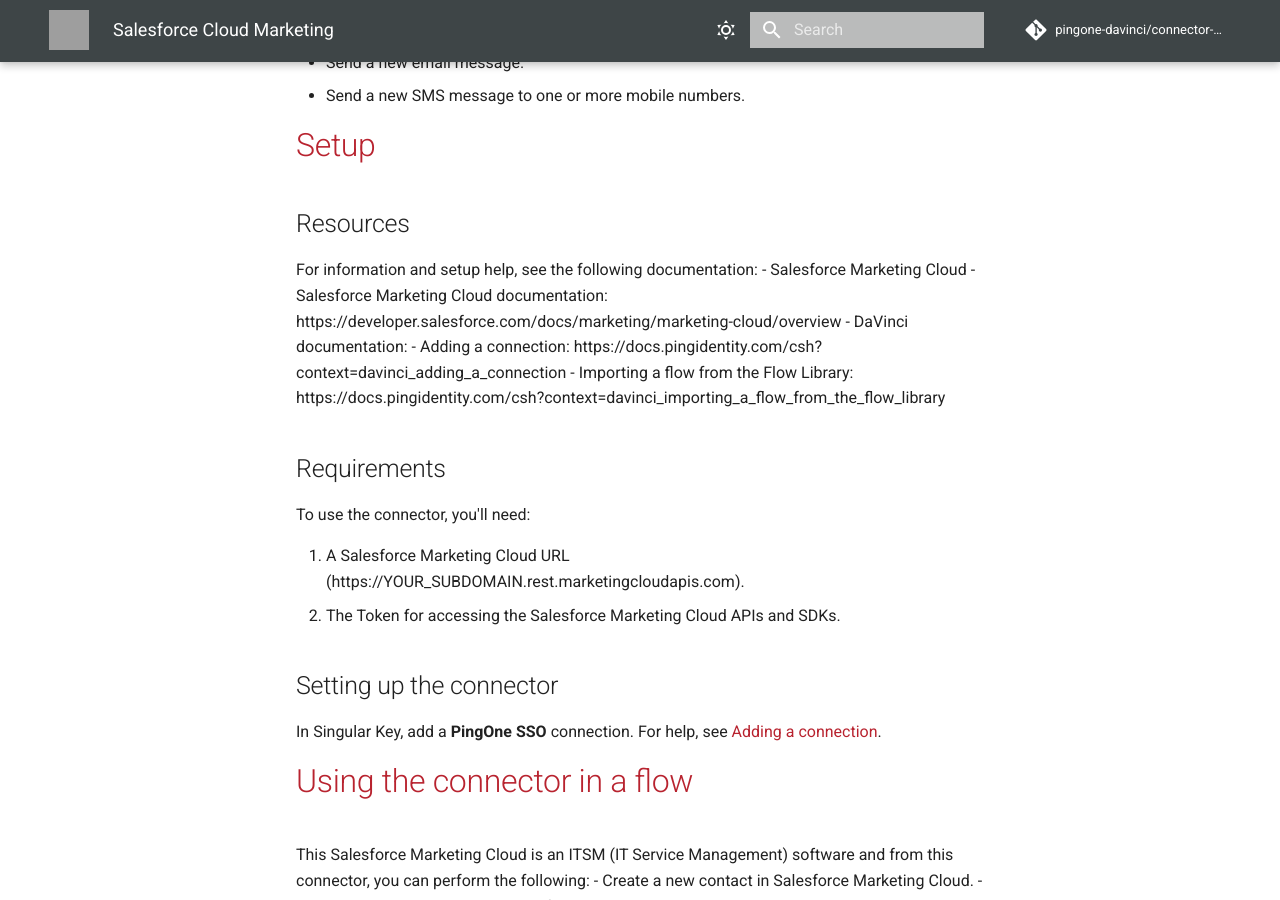
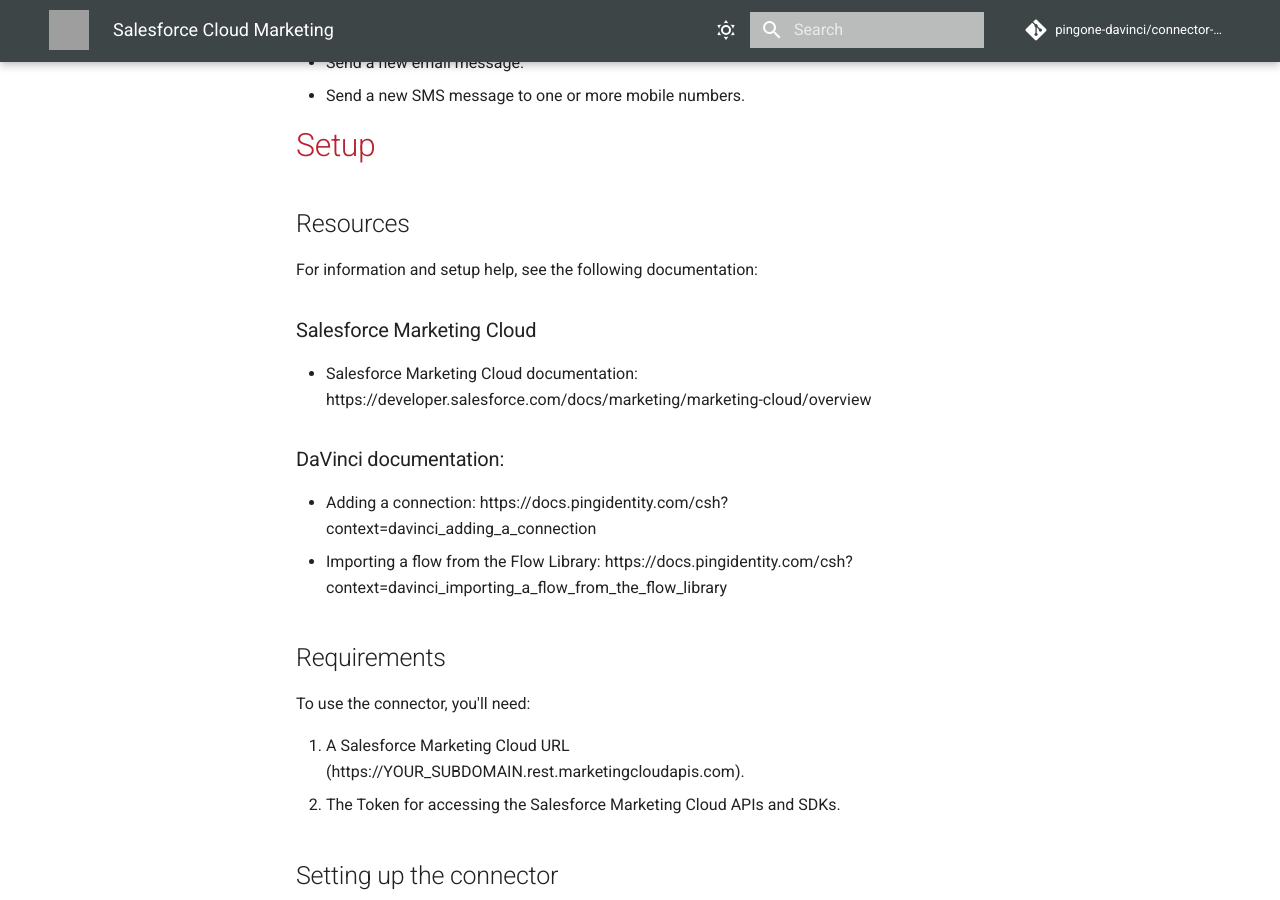
Before and after one commit to pingone-davinci/documentation, an MkDocs documentation site: the page built from docs/salesforcecloudmarketing/README.md, in a window 1280 px wide and 900 px high, scrolled down 584 px. Built offline with MkDocs 1.6.1 and Material for MkDocs 9.7.7, drawn with Linux system fonts in a browser that asks for light colours; comment, search, counter and statistics services are not loaded; grey boxes are pictures that could not be loaded.

```diff
--- a/docs/salesforcecloudmarketing/README.md
+++ b/docs/salesforcecloudmarketing/README.md
@@ -20,9 +20,11 @@ Salesforce Marketing Cloud is a marketing automation platform. The DaVinci conne
 ## Resources
 
 For information and setup help, see the following documentation:
-- Salesforce Marketing Cloud
+
+### Salesforce Marketing Cloud
 - Salesforce Marketing Cloud documentation: https://developer.salesforce.com/docs/marketing/marketing-cloud/overview
-- DaVinci documentation:
+
+### DaVinci documentation:
 - Adding a connection: https://docs.pingidentity.com/csh?context=davinci_adding_a_connection
 - Importing a flow from the Flow Library: https://docs.pingidentity.com/csh?context=davinci_importing_a_flow_from_the_flow_library
 
```
